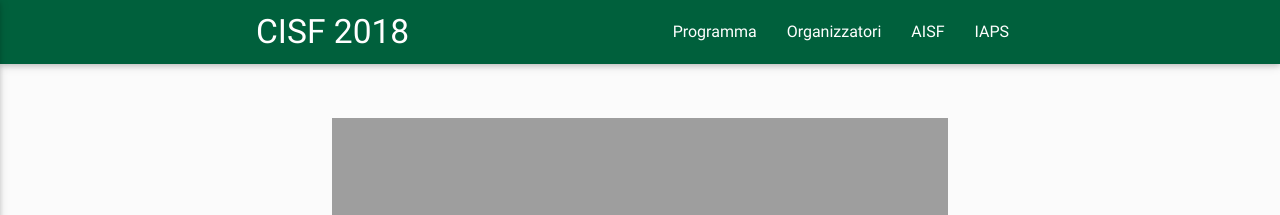
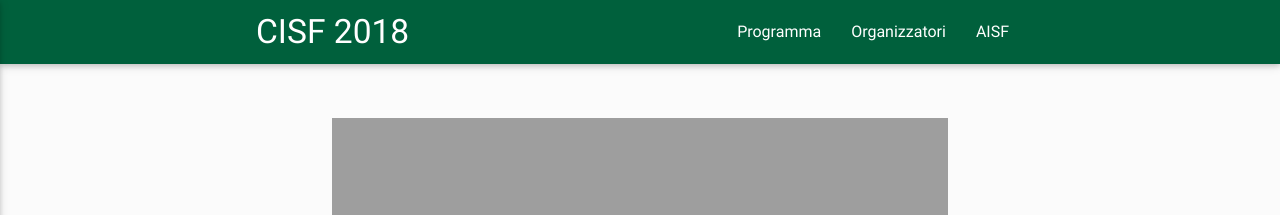
Before and after one commit to AndreaGurgone/AndreaGurgone.github.io, a Jekyll site: the page built from index.html, in a window 1280 px wide. Shown: the top 215 px of the page. Built offline with Jekyll 4.4.1, drawn with Linux system fonts in a browser that asks for light colours; nearby versions of some CDN libraries.

Commit message:
Update menu.yml

```diff
--- a/_data/menu.yml
+++ b/_data/menu.yml
@@ -4,5 +4,3 @@
   url: organizers
 - text: AISF
   url: http://www.ai-sf.it
-- text: IAPS
-  url: http://www.iaps.info
```
